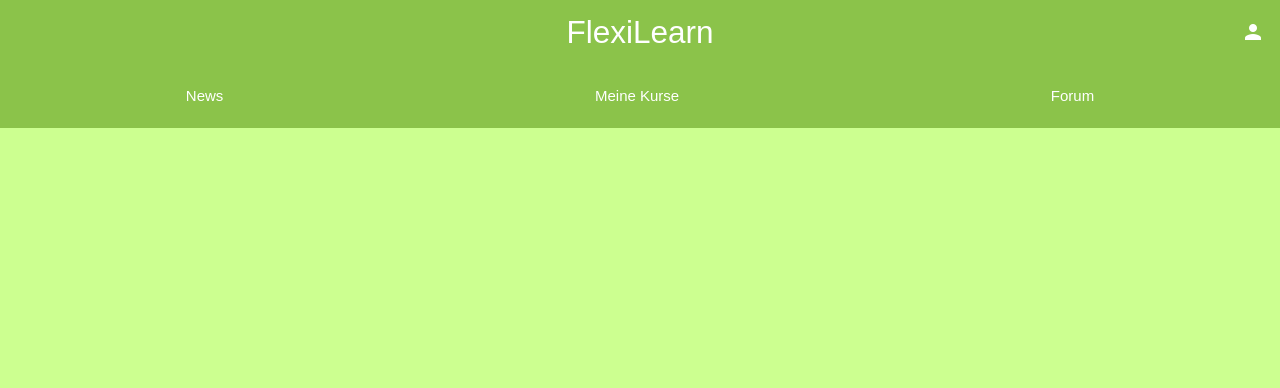
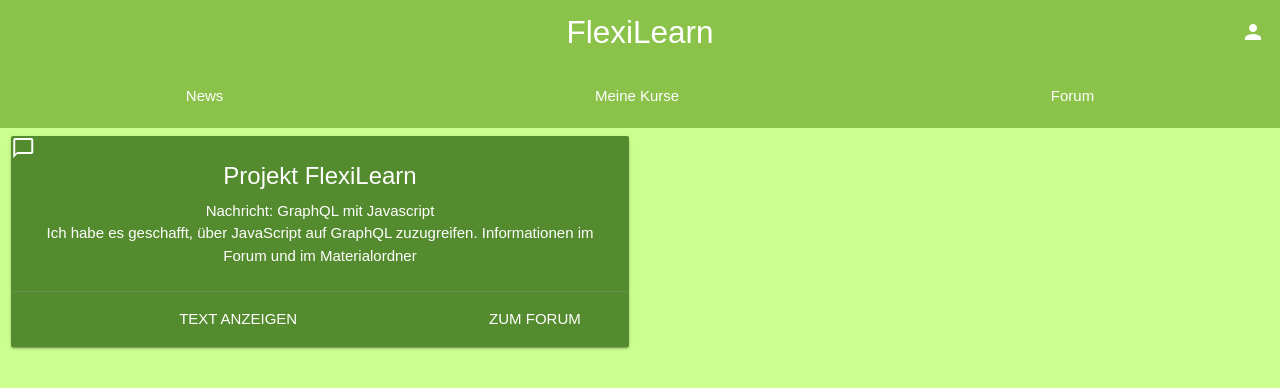
Before and after one commit to Kumidori/flexireact, a React (Create React App) app: page /News in a window 1280 px wide. Shown: the top 388 px of the page. Built offline with nearby package versions, Linux system fonts and the light colour scheme.

Commit message:
Add files via upload

```diff
--- a/src/views/Forum.js
+++ b/src/views/Forum.js
@@ -46,14 +46,17 @@ class Forum extends Component {
                 {data.Posts.map((Post) => (
                         <div className="col s12 m6">
                             <div className="card light-green darken-3">
+                            <i class="material-icons left white-text">chat_bubble_outline</i>
                                 <div className="card-content white-text">
+
                                     <span className="card-title">{Post.title}</span>
-                                    <p>Author: {Post.author}</p>
-
                                     <p>
                                         Nachricht:
                                         <span dangerouslySetInnerHTML={{ __html: Post.body }}/>
                                     </p>
+                                </div>
+                                <div className="card-action white-text">
+                                    <p>Author: {Post.author}</p>
                                 </div>
                             </div>
                         </div>
--- a/src/views/Forums.js
+++ b/src/views/Forums.js
@@ -8,10 +8,14 @@ import Topbar from '../components/Topbar';
 export default class Forums extends Component {
     render(){
         return(
-            <div className="row center">
+            <div>
                 <Topbar/>
                 <Navbar/>
-
+                <div>
+                    <ul class="collection">
+                            <li class="collection-item  light-green darken-3 white-text"><div>Allgemeines Forum OMB<span class="secondary-content"><i class="material-icons white-text">subdirectory_arrow_right</i></span></div></li>
+                    </ul>
+                </div>
             </div>
         );
     }
--- a/src/views/News.js
+++ b/src/views/News.js
@@ -11,6 +11,26 @@ export default class News extends Component {
             <div className="row center">
                 <Topbar/>
                 <Navbar/>
+                <div className="col s12 m6">
+            <div className="card light-green darken-3">
+            <i class="material-icons left white-text">chat_bubble_outline</i>
+
+                <div className="card-content white-text">
+
+                    <span className="card-title">Projekt FlexiLearn</span>
+                    <p>
+                        Nachricht:
+                        GraphQL mit Javascript
+                    </p>
+                    <p>Ich habe es geschafft, über JavaScript auf GraphQL zuzugreifen. Informationen im Forum und im Materialordner</p>
+                </div>
+
+                <div className="card-action white-text">
+                    <a className="white-text">Text anzeigen</a>
+                    <Link to="/Forum/96536472673363/nodeId/96536472680149"><a className="right white-text">Zum Forum</a></Link>
+                </div>
+            </div>
+        </div>
 
             </div>
         );
```
